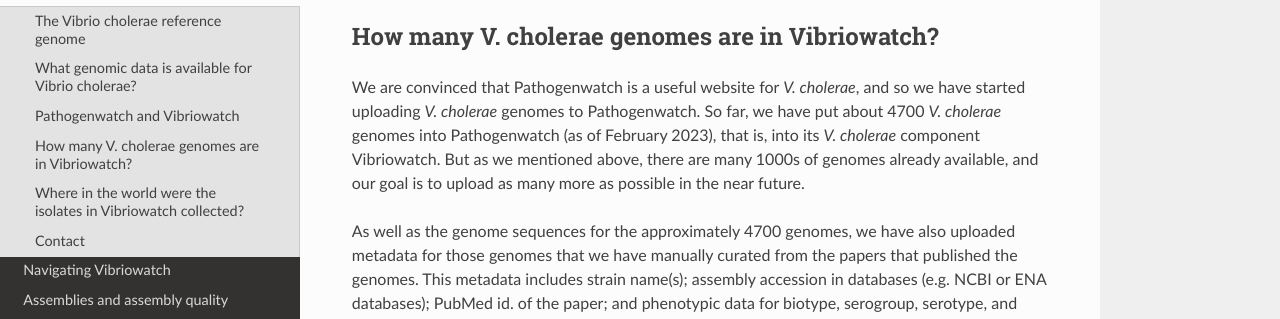
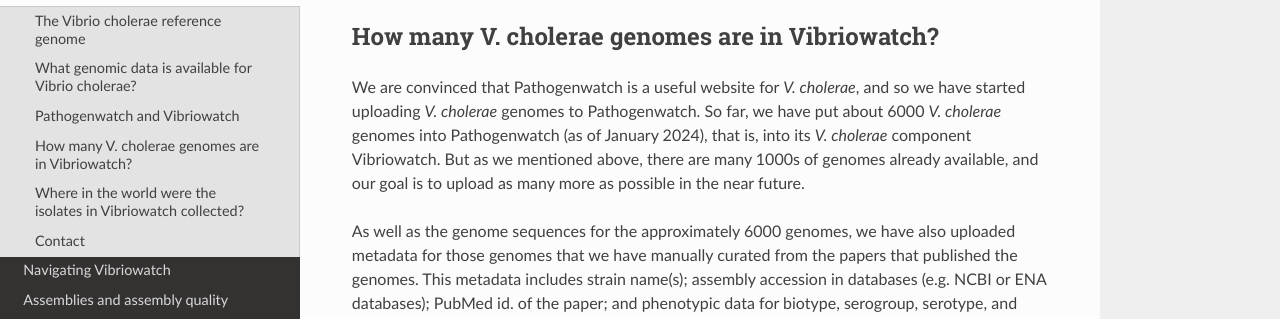
Before and after one commit to avrilcoghlan/vibriowatch, a Sphinx documentation site: the page built from docs/source/vibriogenomes.rst, in a window 1280 px wide and 1400 px high, scrolled down 2813 px. Shown: the part 156-475 px from the top of the window. Built offline with Sphinx 7.4.7 and the Read the Docs theme 2.0.0, drawn with Linux system fonts in a browser that asks for light colours; some of the changed text lies outside the part shown.

Commit message:
Update vibriogenomes.rst

```diff
--- a/docs/source/vibriogenomes.rst
+++ b/docs/source/vibriogenomes.rst
@@ -66,10 +66,10 @@
 How many V. cholerae genomes are in Vibriowatch?
 ------------------------------------------------
 
-We are convinced that Pathogenwatch is a useful website for *V. cholerae*, and so we have started uploading *V. cholerae* genomes to Pathogenwatch. So far, we have put about 4700 *V. cholerae* genomes into Pathogenwatch (as of February 2023), that is, into its *V. cholerae* component Vibriowatch.
+We are convinced that Pathogenwatch is a useful website for *V. cholerae*, and so we have started uploading *V. cholerae* genomes to Pathogenwatch. So far, we have put about 6000 *V. cholerae* genomes into Pathogenwatch (as of January 2024), that is, into its *V. cholerae* component Vibriowatch.
 But as we mentioned above, there are many 1000s of genomes already available, and our goal is to upload as many more as possible in the near future.
 
-As well as the genome sequences for the approximately 4700 genomes, we have also uploaded metadata for those genomes that we have manually curated
+As well as the genome sequences for the approximately 6000 genomes, we have also uploaded metadata for those genomes that we have manually curated
 from the papers that published the genomes. This metadata includes strain name(s); assembly accession in databases (e.g. NCBI or ENA databases); PubMed id. of the paper; and phenotypic data for biotype, serogroup, serotype, and antimicrobial resistance.
 
 You can see a list of the *V. cholerae* genomes uploaded into Pathogenwatch by visiting the `Pathogenwatch`_ website.
@@ -93,7 +93,7 @@
 .. image:: Picture22.png
   :width: 150
 
-Then select 'Vibrio', to select just genomes from *V. cholerae*. You will now see a list of the approximately 4700 *V. cholerae* genomes (just showing the top of the list here):
+Then select 'Vibrio', to select just genomes from *V. cholerae*. You will now see a list of the approximately 6000 *V. cholerae* genomes (just showing the top of the list here):
 
 .. image:: Picture23.png
   :width: 850
```
